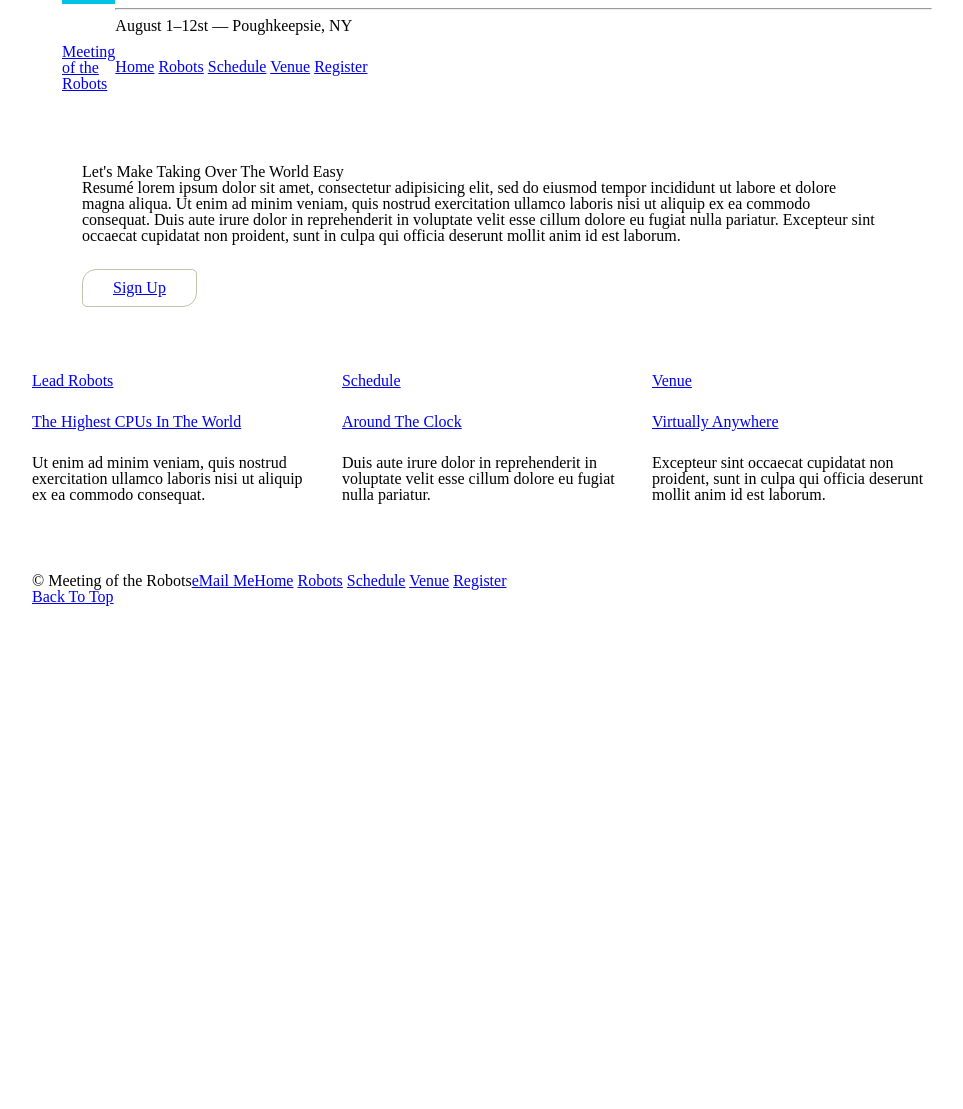
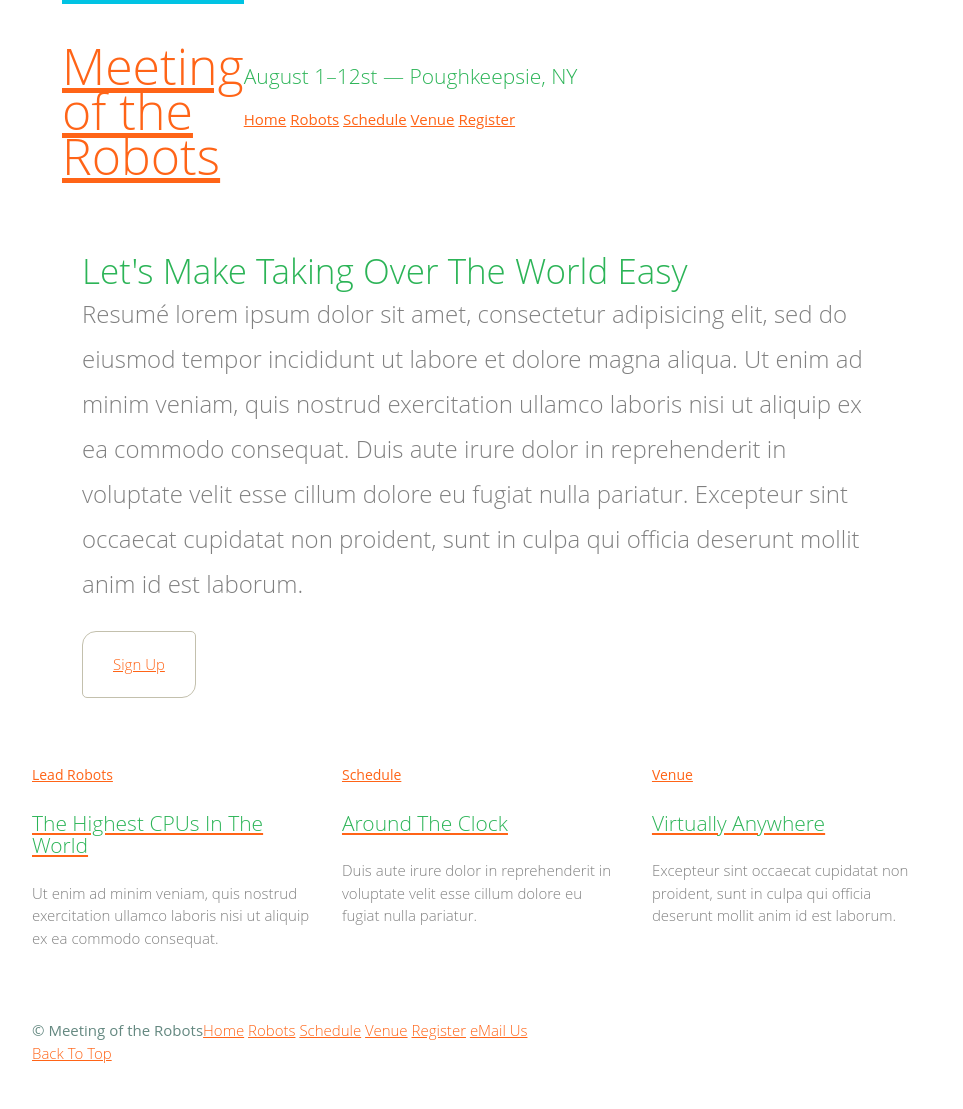
Before and after one commit to amitzed/HTML-CSS-Practice, a PHP site: page / in a window 1280 px wide. Shown: the whole page, without its empty margins (158-1121 px from the left). Before the commit the page ends 606 px from the top, so only its background shows below. Run offline with PHP 8.4, Linux system fonts and the light colour scheme.

Commit message:
Added font-styling including hover effects to links

```diff
--- a/assets/stylesheets/main.css
+++ b/assets/stylesheets/main.css
@@ -75,6 +75,27 @@ GRID
 	padding-right: 30px;
 }
 
+.col-1-3 {
+	width: 33.33%;
+}
+
+.col-2-3 {
+	width: 66.66%;
+}
+
+.col-1-3,
+.col-2-3 {
+	display: inline-block;
+	vertical-align: top;
+}
+
+.grid,
+.col-1-3,
+.col-2-3 {
+	padding-left: 15px;
+	padding-right: 15px;
+}
+
 /* ============================================================
 END GRID
 ============================================================  */
@@ -110,8 +131,13 @@ END BUTTONS
 HOME PAGE
 ============================================================  */
 .hero {
+	line-height: 45px;
 	padding: 25px 80px 66px 80px;
 }
+
+.hero h2 {font-size: 35px;}
+
+.hero p {font-size: 24px;}
 /* ============================================================
 END HOME PAGE
 ============================================================  */
@@ -141,9 +167,22 @@ END CLEARFIX
 MAIN HEADER
 ============================================================  */
 .logo {
+	font-size: 50px;
+	line-height: 45px;
 	float: left;
 	border-top: 4px solid #00C3E3;
 	padding: 40px 0 22px 0;
+}
+
+/* class="tagline" In header H3 Element */
+.tagline {
+	margin: 65px 0 20px 0;
+}
+
+/* class="primary-nav" In header NAV Element */
+.primary-nav {
+	font-size: 15px;
+	font-weight: 500;
 }
 /* ============================================================
 END MAIN HEADER
@@ -152,35 +191,69 @@ END MAIN HEADER
 /* ============================================================
 MAIN FOOTER
 ============================================================  */
+.primary-footer {
+	color: #648880;
+	font-size: 15px;
+	padding-bottom: 45px;
+	padding-top: 45px;
+}
+
 .primary-footer small {
 	float: left;
-}
-
-.primary-footer {
-	padding-bottom: 45px;
-	padding-top: 45px;
+	font-weight: 500;
 }
 /* ============================================================
 END MAIN FOOTER
 ============================================================  */
 
-.col-1-3 {
-	width: 33.33%;
+/* ============================================================
+CUSTOM STYLING
+============================================================  */
+body {
+	color: #808080;
+	font: 200 15px/22.5px "Open Sans", "Trebuchet MS", Helvetica, sans-serif;
 }
 
-.col-2-3 {
-	width: 66.66%;
+h1, h2, h3, h4 {color: #2CB457;}
+
+h1 {
+	font-size: 35px;
+	line-height: 40px;
 }
 
-.col-1-3,
-.col-2-3 {
-	display: inline-block;
-	vertical-align: top;
+h2 {
+	font-size: 25px;
+	line-height: 40px;
 }
 
-.grid,
-.col-1-3,
-.col-2-3 {
-	padding-left: 15px;
-	padding-right: 15px;
+h3 {font-size: 21px;}
+
+h4 {font-size: 18px;}
+
+h5 {
+	color: #FF6417;
+	font-size: 14px;
+	font-weight: 400;
 }
+
+strong {font-weight: 400;}
+
+cite, em {
+	font-style: italic;
+}
+/* ============================================================
+END CUSTOM STYLING
+============================================================  */
+
+/* ============================================================
+LINKS STYLING
+============================================================  */
+a {color: #FF6417;}
+
+a:hover {color: #00C3E3;}
+
+/* Since Menu/Teaser <h3> and <h5> elems are wrapped by anchor elems, this fixes the hover */
+.teaser a:hover h3 {color: #00C3E3;}
+/* ============================================================
+END LINKS STYLING
+============================================================  */
--- a/index.html
+++ b/index.html
@@ -13,9 +13,9 @@
           <a href="index.html">Meeting <br> of the <br> Robots</a>
         </h1>
       </section>
-      <hr>
-      <h3>August 1&ndash;12st &mdash; Poughkeepsie, NY</h3>
-      <nav>
+
+      <h3 class="tagline">August 1&ndash;12st &mdash; Poughkeepsie, NY</h3>
+      <nav class="primary-nav">
         <a href="index.html">Home</a>
         <a href="robots.html">Robots</a>
         <a href="schedule.html">Schedule</a>
@@ -31,21 +31,21 @@
     </section>
 
     <section class="grid">
-      <section class="col-1-3">
+      <section class="teaser col-1-3">
         <a href="robots.html">
           <h5>Lead Robots</h5>
           <h3>The Highest CPUs In The World</h3>
         </a>
         <p>Ut enim ad minim veniam, quis nostrud exercitation ullamco laboris nisi ut aliquip ex ea commodo consequat.</p>
       </section><!--
-      --><section class="col-1-3">
+      --><section class="teaser col-1-3">
         <a href="schedule.html">
           <h5>Schedule</h5>
           <h3>Around The Clock</h3>
         </a>
         <p>Duis aute irure dolor in reprehenderit in voluptate velit esse cillum dolore eu fugiat nulla pariatur.</p>
       </section><!--
-      --><section class="col-1-3">
+      --><section class="teaser col-1-3">
         <a href="venue.html">
           <h5>Venue</h5>
           <h3>Virtually Anywhere</h3>
@@ -56,7 +56,6 @@
 
     <footer class="primary-footer container group">
       <small>&copy; Meeting of the Robots</small>
-      <small><a href="mailto:amitzmn@gmail.com?subject=Hello%20Amit&body=Requesting%20some%20info%20for...">eMail Me</a></small>
 
       <nav>
         <a href="index.html">Home</a>
@@ -64,6 +63,7 @@
         <a href="schedule.html">Schedule</a>
         <a href="venue.html">Venue</a>
         <a href="register.html">Register</a>
+        <a href="mailto:amitzmn@gmail.com?subject=Hello%20Amit&body=Requesting%20some%20info%20for...">eMail Us</a>
       </nav>
       <a href="#top">Back To Top</a>
     </footer>
```
